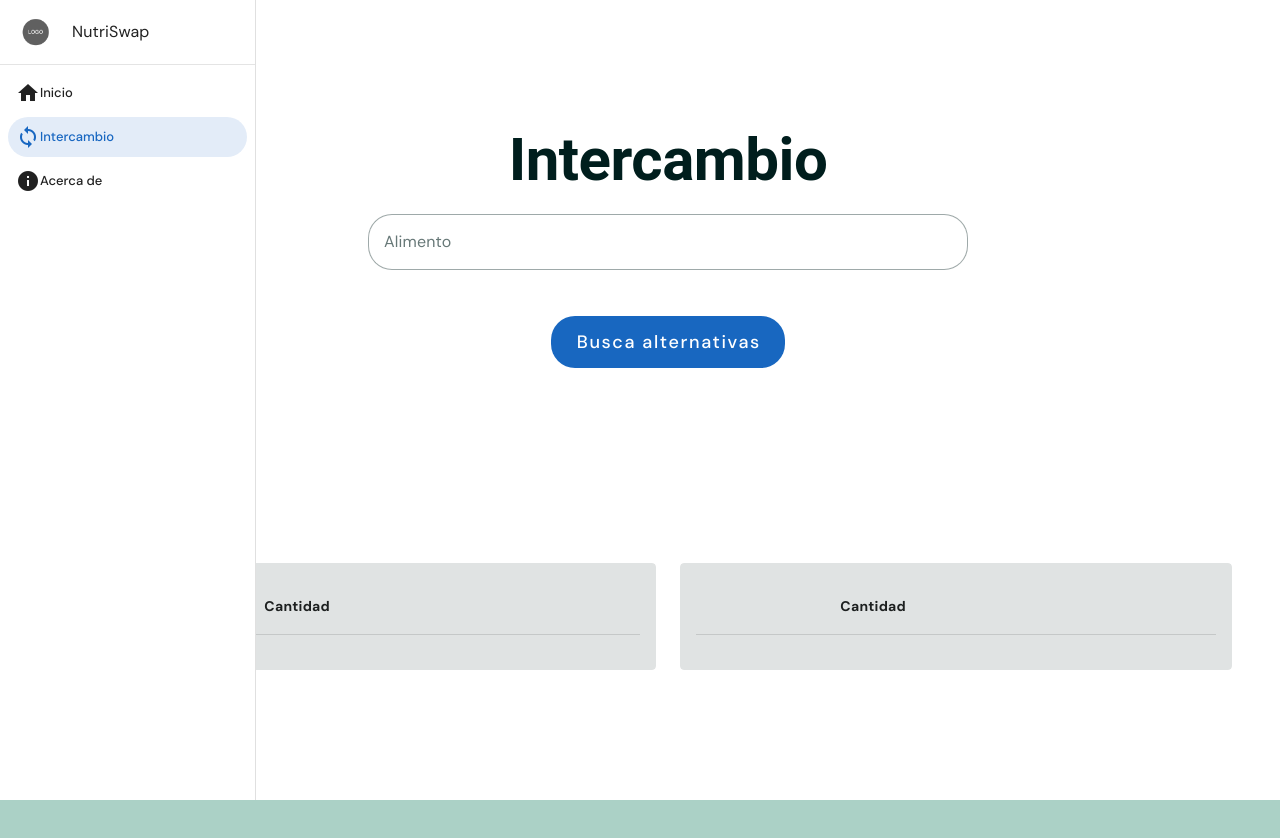
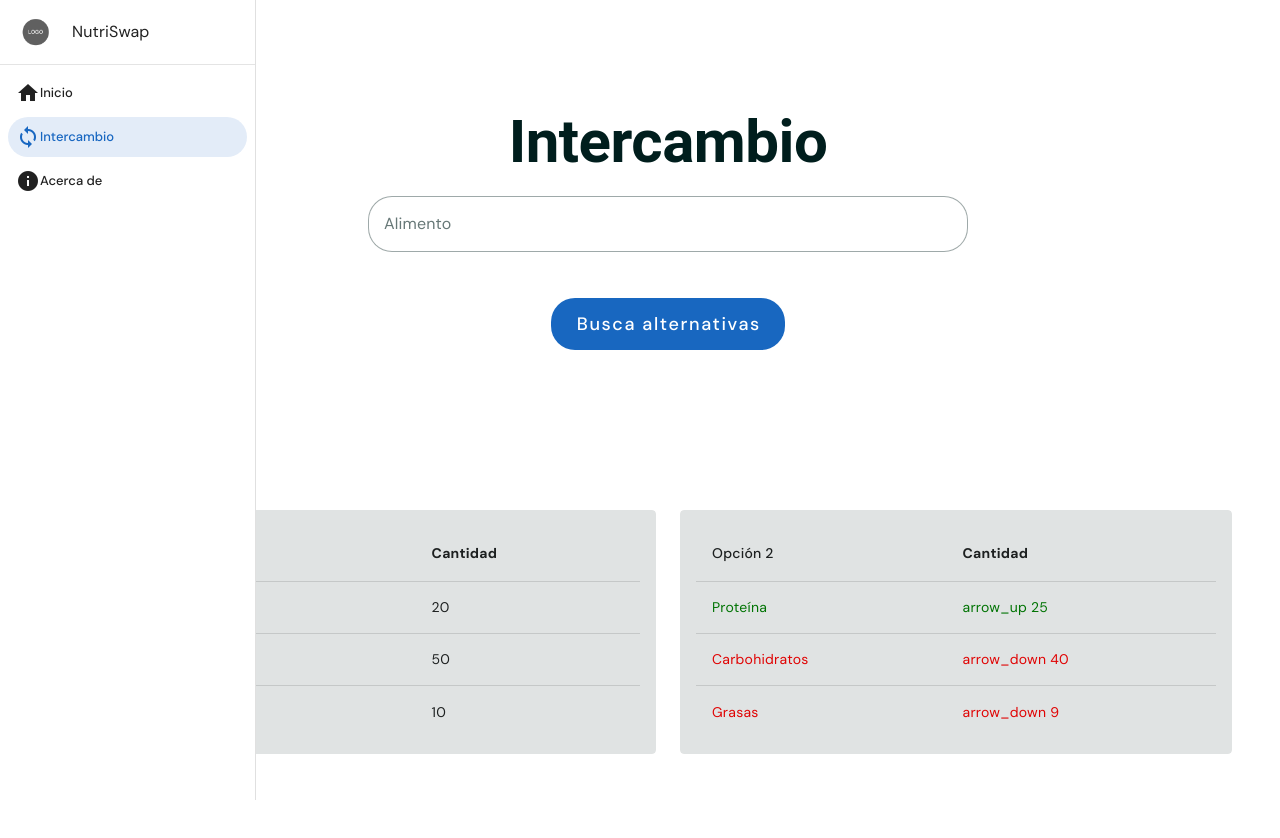
Before and after one commit to Nacho-Gmz/nutri-swap, a Vue app: page /swapper in a window 1280 px wide. Shown: the top 838 px of the page. Before the commit the page ends 800 px from the top, so only its background shows below. Built offline with nearby package versions, Linux system fonts and the light colour scheme; no server answers.

Commit message:
SwapCard upgrades to visuals and food name fetching in swapbar

```diff
--- a/src/components/SwapBar.vue
+++ b/src/components/SwapBar.vue
@@ -1,8 +1,19 @@
 <script setup>
-import { ref } from 'vue';
+import { ref, onMounted } from 'vue';
 
-const items = ref(["Manzana", "Naranja", "Pera", "Piña", "Fresa",]);
+const items = ref([]);
 
+const fetchFoodNames = async () => {
+    try {
+        const response = await fetch('http://localhost:5000/nombrealimentos'); // Adjust if hosted elsewhere
+        const data = await response.json();
+        items.value = data.map(item => item.Alimento); // Extract food names
+    } catch (error) {
+        console.error('Error fetching food names:', error);
+    }
+};
+
+onMounted(fetchFoodNames);
 </script>
 
 <template>
--- a/src/components/SwapCard.vue
+++ b/src/components/SwapCard.vue
@@ -1,5 +1,7 @@
 <script setup>
-defineProps({
+import { computed } from 'vue';
+
+const props = defineProps({
     name: String,
     nutrients: Array,
     reference: {
@@ -8,15 +10,12 @@ defineProps({
     },
 });
 
-import { computed } from 'vue';
-
 const referenceMap = computed(() => {
-    return reference.reduce((map, item) => {
+    return props.reference.length > 0 ? props.reference.reduce((map, item) => {
         map[item.name] = item.amount;
         return map;
-    }, {});
+    }, {}) : null;
 });
-
 </script>
 
 <template>
@@ -35,16 +34,24 @@ const referenceMap = computed(() => {
                 </thead>
                 <tbody>
                     <tr v-for="(nutrient, index) in nutrients" :key="index" :class="{
-                        'text-red-500': nutrient.amount < (referenceMap[nutrient.name] || 0),
-                        'text-green-500': nutrient.amount > (referenceMap[nutrient.name] || 0),
+                        'text-red-500': referenceMap && nutrient.amount < (referenceMap[nutrient.name] || 0),
+                        'text-green-500': referenceMap && nutrient.amount > (referenceMap[nutrient.name] || 0),
                     }">
                         <td>{{ nutrient.name }}</td>
-                        <td>{{ nutrient.amount }}</td>
+                        <td>
+                            <span v-if="referenceMap && nutrient.amount > (referenceMap[nutrient.name] || 0)"
+                                class="text-green-500">
+                                <span class="material-symbols">arrow_up</span>
+                            </span>
+                            <span v-if="referenceMap && nutrient.amount < (referenceMap[nutrient.name] || 0)"
+                                class="text-red-500">
+                                <span class="material-symbols">arrow_down</span>
+                            </span>
+                            {{ nutrient.amount }}
+                        </td>
                     </tr>
                 </tbody>
             </v-table>
-            <br>
-
         </v-card-text>
     </v-card>
 </template>
--- a/src/components/SwapSection.vue
+++ b/src/components/SwapSection.vue
@@ -1,17 +1,70 @@
 <script setup lang="ts">
+import { ref } from 'vue';
 import SwapCard from './SwapCard.vue';
 
+// Example nutrient data
+const firstCardData = ref({
+    name: 'Opción 1',
+    nutrients: [
+        { name: 'Proteína', amount: 20 },
+        { name: 'Carbohidratos', amount: 50 },
+        { name: 'Grasas', amount: 10 }
+    ]
+});
+
+const swapCards = ref([
+    {
+        name: 'Opción 2',
+        nutrients: [
+            { name: 'Proteína', amount: 25 },
+            { name: 'Carbohidratos', amount: 40 },
+            { name: 'Grasas', amount: 9 }
+        ]
+    },
+    {
+        name: 'Opción 3',
+        nutrients: [
+            { name: 'Proteína', amount: 28 },
+            { name: 'Carbohidratos', amount: 45 },
+            { name: 'Grasas', amount: 18 }
+        ]
+    },
+    {
+        name: 'Opción 4',
+        nutrients: [
+            { name: 'Proteína', amount: 22 },
+            { name: 'Carbohidratos', amount: 38 },
+            { name: 'Grasas', amount: 12 }
+        ]
+    },
+    {
+        name: 'Opción 5',
+        nutrients: [
+            { name: 'Proteína', amount: 35 },
+            { name: 'Carbohidratos', amount: 42 },
+            { name: 'Grasas', amount: 20 }
+        ]
+    }
+]);
+
+const currentIndex = ref(0);
+
+const cycleSwapCard = () => {
+    currentIndex.value = (currentIndex.value + 1) % swapCards.value.length;
+};
 </script>
 
 <template>
     <v-container class="pa-6 pa-md-12 my-16" fluid>
         <v-row>
             <v-col>
-                <SwapCard></SwapCard>
+                <SwapCard :name="firstCardData.name" :nutrients="firstCardData.nutrients" />
             </v-col>
             <v-col>
-                <SwapCard></SwapCard>
+                <SwapCard :name="swapCards[currentIndex].name" :nutrients="swapCards[currentIndex].nutrients"
+                    :reference="firstCardData.nutrients" />
             </v-col>
         </v-row>
+        <v-btn @click="cycleSwapCard">Swap Card</v-btn>
     </v-container>
 </template>
```
